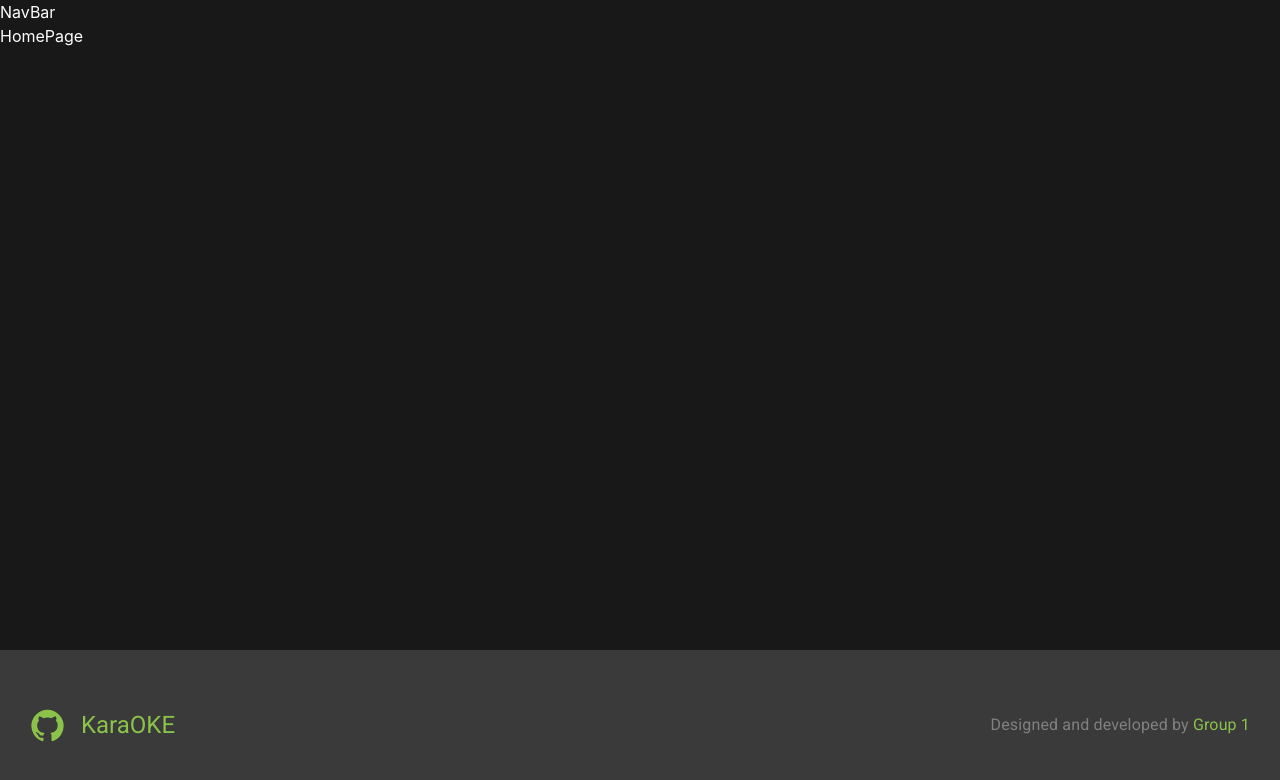
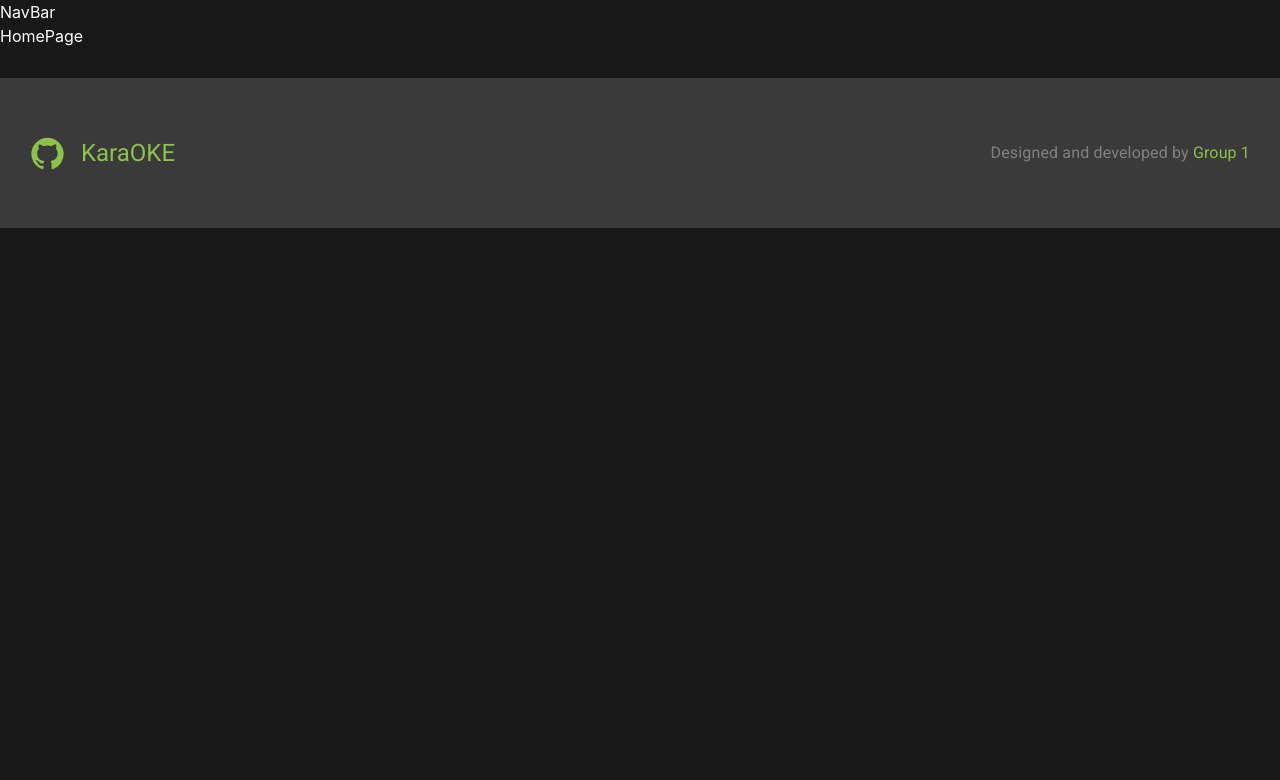
Before and after one commit to Josue-Zenteno/KaraOKE, a React (Vite) app: page / in a window 1280 px wide. Shown: the top 780 px of the page. Built offline with nearby package versions, Linux system fonts and the light colour scheme.

Commit message:
Footer.scss v1.0.1
Removed Sticky Footer because it was not good enough

```diff
--- a/src/components/Footer/Footer.scss
+++ b/src/components/Footer/Footer.scss
@@ -1,11 +1,10 @@
 .footer {
     background-color: #3a3a3a;
     width: 100%;
-    bottom: 0;
     min-height: 150px;
     padding: 30px 30px;
+    margin-top: 30px;
     display: flex;
-    position: fixed;
     flex-wrap: wrap;
     align-items: center;
     justify-content: space-between;
```
